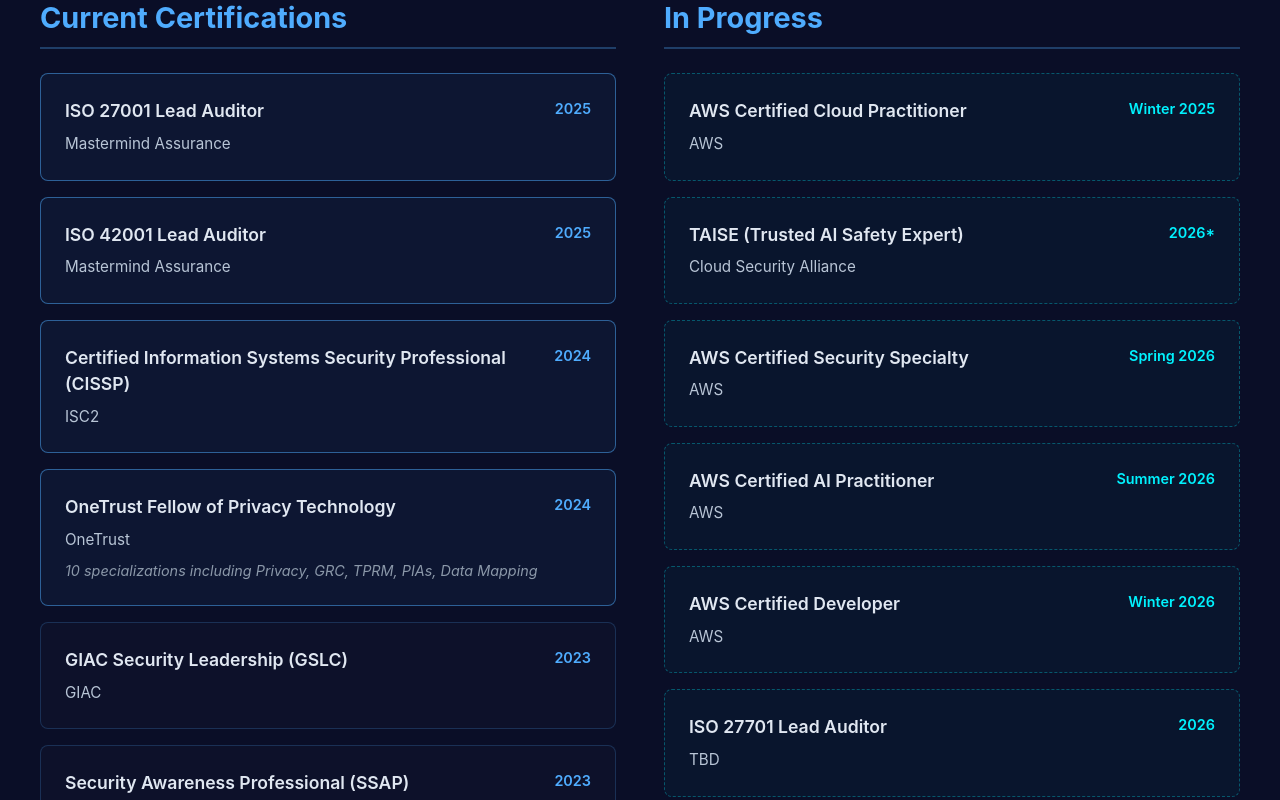
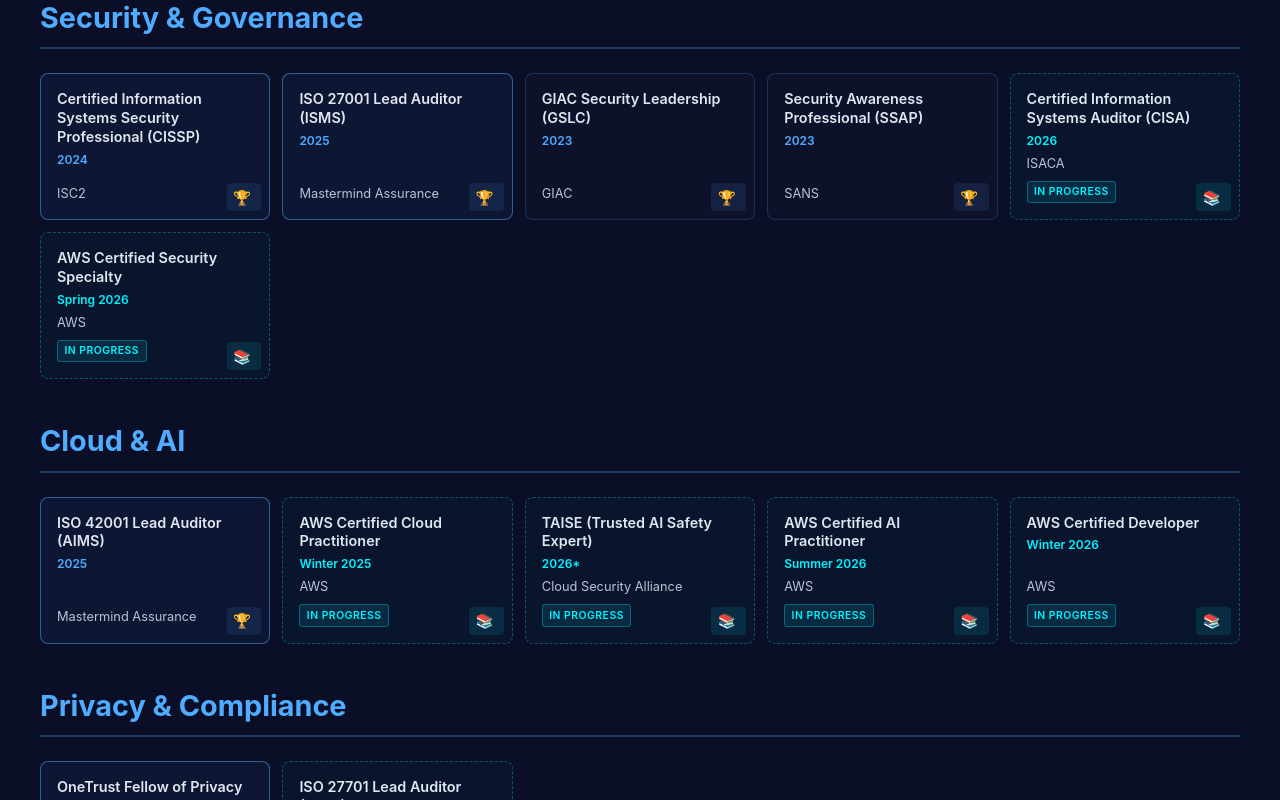
Before and after one commit to ajwill85/my_personal_website, a React (Vite) app: page / in a window 1280 px wide. Shown: the part 5260-6060 px from the top of the page. Built offline with nearby package versions, Linux system fonts and the light colour scheme; no server answers.

Commit message:
Updated certifications list, created more compact cert cards, changed  visual effects for completed vs in progress cert cards.

```diff
--- a/src/components/Certifications.css
+++ b/src/components/Certifications.css
@@ -12,37 +12,39 @@
 }
 
 .cert-grid {
-  display: grid;
-  grid-template-columns: repeat(auto-fit, minmax(400px, 1fr));
-  gap: 3rem;
+  display: flex;
+  flex-direction: column;
+  gap: 2.5rem;
   margin-bottom: 3rem;
 }
 
 .cert-category-title {
-  font-size: 1.5rem;
+  font-size: 1.25rem;
   font-weight: 700;
   color: #4facfe;
-  margin-bottom: 1.5rem;
+  margin-bottom: 1rem;
   padding-bottom: 0.5rem;
   border-bottom: 2px solid rgba(79, 172, 254, 0.3);
 }
 
 .cert-list {
-  display: flex;
-  flex-direction: column;
-  gap: 1rem;
+  display: grid;
+  grid-template-columns: repeat(auto-fill, minmax(200px, 1fr));
+  gap: 0.75rem;
 }
 
 .cert-card {
   background: rgba(15, 20, 45, 0.6);
   border: 1px solid rgba(79, 172, 254, 0.2);
   border-radius: 8px;
-  padding: 1.5rem;
+  padding: 1rem;
   transition: all 0.3s ease;
   position: relative;
-  display: block;
+  display: flex;
+  flex-direction: column;
   text-decoration: none;
   color: inherit;
+  min-height: 90px;
 }
 
 .cert-card.clickable {
@@ -55,37 +57,52 @@
   box-shadow: 0 4px 20px rgba(79, 172, 254, 0.1);
 }
 
-.cert-icon-badge {
+.cert-link-indicator {
   position: absolute;
-  top: 1rem;
-  left: 1rem;
-  font-size: 2rem;
-  opacity: 0;
-  transform: scale(0.5) rotate(-20deg);
-  transition: all 0.4s cubic-bezier(0.68, -0.55, 0.265, 1.55);
+  bottom: 0.5rem;
+  right: 0.5rem;
+  display: flex;
+  align-items: center;
+  gap: 0.25rem;
+  font-size: 0.75rem;
+  padding: 0.2rem 0.4rem;
+  border-radius: 4px;
+  transition: all 0.3s ease;
 }
 
-.cert-card.clickable:hover .cert-icon-badge {
-  opacity: 1;
-  transform: scale(1) rotate(0deg);
+.cert-link-indicator.verify {
+  color: #4facfe;
+  background: rgba(79, 172, 254, 0.1);
 }
 
-.cert-icon-badge.progress-icon {
-  animation: float 2s ease-in-out infinite;
+.cert-link-indicator.info {
+  color: #00f2fe;
+  background: rgba(0, 242, 254, 0.1);
 }
 
-@keyframes float {
-  0%, 100% {
-    transform: translateY(0) scale(0.5) rotate(-20deg);
-  }
-  50% {
-    transform: translateY(-5px) scale(0.5) rotate(-20deg);
-  }
+.cert-link-icon {
+  font-size: 0.9rem;
+  transition: transform 0.3s ease;
 }
 
-.cert-card.clickable:hover .cert-icon-badge.progress-icon {
-  animation: none;
-  transform: scale(1) rotate(0deg);
+.cert-link-text {
+  max-width: 0;
+  overflow: hidden;
+  opacity: 0;
+  font-weight: 600;
+  text-transform: uppercase;
+  letter-spacing: 0.5px;
+  transition: all 0.3s ease;
+  white-space: nowrap;
+}
+
+.cert-card:hover .cert-link-text {
+  max-width: 60px;
+  opacity: 1;
+}
+
+.cert-card:hover .cert-link-icon {
+  transform: scale(1.1);
 }
 
 .cert-card.highlight {
@@ -101,23 +118,22 @@
 
 .cert-header {
   display: flex;
-  justify-content: space-between;
-  align-items: flex-start;
-  gap: 1rem;
-  margin-bottom: 0.5rem;
+  flex-direction: column;
+  gap: 0.25rem;
+  margin-bottom: 0.25rem;
 }
 
 .cert-name {
-  font-size: 1.1rem;
+  font-size: 0.9rem;
   font-weight: 600;
   color: #e0e7f1;
   margin: 0;
-  flex: 1;
+  line-height: 1.3;
 }
 
 .cert-year,
 .cert-expected {
-  font-size: 0.9rem;
+  font-size: 0.75rem;
   font-weight: 600;
   color: #4facfe;
   white-space: nowrap;
@@ -128,16 +144,37 @@
 }
 
 .cert-issuer {
-  font-size: 0.95rem;
+  font-size: 0.8rem;
   color: #b8c5d6;
   margin: 0;
+  margin-top: auto;
 }
 
 .cert-details {
-  font-size: 0.9rem;
+  font-size: 0.75rem;
   color: #8b98a9;
-  margin: 0.5rem 0 0 0;
+  margin: 0.25rem 0 0 0;
   font-style: italic;
+  display: -webkit-box;
+  -webkit-line-clamp: 2;
+  line-clamp: 2;
+  -webkit-box-orient: vertical;
+  overflow: hidden;
+}
+
+.cert-status-badge {
+  display: inline-block;
+  margin-top: 0.5rem;
+  padding: 0.15rem 0.4rem;
+  font-size: 0.65rem;
+  font-weight: 600;
+  color: #00f2fe;
+  background: rgba(0, 242, 254, 0.1);
+  border: 1px solid rgba(0, 242, 254, 0.3);
+  border-radius: 3px;
+  text-transform: uppercase;
+  letter-spacing: 0.5px;
+  align-self: flex-start;
 }
 
 /* Special Recognition */
@@ -235,19 +272,17 @@
     padding: 3rem 1.5rem;
   }
 
-  .cert-grid {
-    grid-template-columns: 1fr;
-    gap: 2rem;
+  .cert-list {
+    grid-template-columns: repeat(auto-fill, minmax(150px, 1fr));
   }
 
-  .cert-header {
-    flex-direction: column;
-    align-items: flex-start;
+  .cert-card {
+    padding: 0.75rem;
+    min-height: 80px;
   }
 
-  .cert-year,
-  .cert-expected {
-    margin-top: 0.25rem;
+  .cert-name {
+    font-size: 0.85rem;
   }
 
   .recognition-card {
@@ -258,3 +293,9 @@
     font-size: 1.25rem;
   }
 }
+
+@media (min-width: 1200px) {
+  .cert-list {
+    grid-template-columns: repeat(auto-fill, minmax(220px, 1fr));
+  }
+}
--- a/src/components/Certifications.jsx
+++ b/src/components/Certifications.jsx
@@ -26,93 +26,137 @@
     };
   }, []);
 
-  const certifications = {
-    completed: [
-      {
-        name: 'ISO 27001 Lead Auditor',
-        issuer: 'Mastermind Assurance',
-        year: '2025',
-        highlight: true,
-        credlyUrl: 'https://www.credly.com/badges/d5f65c4b-4a1a-4c4c-96cf-5971756af729'
-      },
-      {
-        name: 'ISO 42001 Lead Auditor',
-        issuer: 'Mastermind Assurance',
-        year: '2025',
-        highlight: true,
-        credlyUrl: 'https://www.credly.com/badges/e7430cff-b1a1-4980-af63-3ce72bde04c4'
-      },
+  const categories = [
+    { id: 'security', name: 'Security & Governance' },
+    { id: 'cloud', name: 'Cloud & AI' },
+    { id: 'privacy', name: 'Privacy & Compliance' },
+    { id: 'leadership', name: 'Leadership & Recognition' }
+  ];
+
+  const certifications = [
     {
       name: 'Certified Information Systems Security Professional (CISSP)',
       issuer: 'ISC2',
       year: '2024',
+      category: 'security',
       highlight: true,
-        credlyUrl: 'https://www.credly.com/badges/bbae2686-b50a-43c2-883c-bc052d541281'
+      certUrl: 'https://www.credly.com/badges/bbae2686-b50a-43c2-883c-bc052d541281'
+    },
+    {
+      name: 'ISO 27001 Lead Auditor (ISMS)',
+      issuer: 'Mastermind Assurance',
+      year: '2025',
+      category: 'security',
+      highlight: true,
+      certUrl: 'https://www.credly.com/badges/d5f65c4b-4a1a-4c4c-96cf-5971756af729'
+    },
+    {
+      name: 'GIAC Security Leadership (GSLC)',
+      issuer: 'GIAC',
+      year: '2023',
+      category: 'security',
+      certUrl: 'https://www.credly.com/badges/fc7597e4-e4c9-4478-a2e6-99c44369f9b1'
+    },
+    {
+      name: 'Security Awareness Professional (SSAP)',
+      issuer: 'SANS',
+      year: '2023',
+      category: 'security',
+      certUrl: 'https://www.credly.com/badges/03638838-693a-4862-a933-60dc0c1f430c'
+    },
+    {
+      name: 'Certified Information Systems Auditor (CISA)',
+      issuer: 'ISACA',
+      expected: '2026',
+      category: 'security',
+      inProgress: true,
+      certUrl: 'https://www.isaca.org/credentialing/cisa'
+    },
+    {
+      name: 'AWS Certified Security Specialty',
+      issuer: 'AWS',
+      expected: 'Spring 2026',
+      category: 'security',
+      inProgress: true,
+      certUrl: 'https://aws.amazon.com/certification/certified-security-specialty/'
+    },
+    {
+      name: 'ISO 42001 Lead Auditor (AIMS)',
+      issuer: 'Mastermind Assurance',
+      year: '2025',
+      category: 'cloud',
+      highlight: true,
+      certUrl: 'https://www.credly.com/badges/e7430cff-b1a1-4980-af63-3ce72bde04c4'
+    },
+    {
+      name: 'AWS Certified Cloud Practitioner',
+      issuer: 'AWS',
+      expected: 'Winter 2025',
+      category: 'cloud',
+      inProgress: true,
+      certUrl: 'https://aws.amazon.com/certification/certified-cloud-practitioner/'
+    },
+    {
+      name: 'TAISE (Trusted AI Safety Expert)',
+      issuer: 'Cloud Security Alliance',
+      expected: '2026*',
+      category: 'cloud',
+      inProgress: true,
+      certUrl: 'https://cloudsecurityalliance.org/artifacts/taise-course-outline'
+    },
+    {
+      name: 'AWS Certified AI Practitioner',
+      issuer: 'AWS',
+      expected: 'Summer 2026',
+      category: 'cloud',
+      inProgress: true,
+      certUrl: 'https://aws.amazon.com/certification/certified-ai-practitioner/'
+    },
+    {
+      name: 'AWS Certified Developer',
+      issuer: 'AWS',
+      expected: 'Winter 2026',
+      category: 'cloud',
+      inProgress: true,
+      certUrl: 'https://aws.amazon.com/certification/certified-developer-associate/'
     },
     {
       name: 'OneTrust Fellow of Privacy Technology',
       issuer: 'OneTrust',
       year: '2024',
+      category: 'privacy',
       highlight: true,
       details: '10 specializations including Privacy, GRC, TPRM, PIAs, Data Mapping',
-        credlyUrl: 'https://www.credly.com/badges/de15b56a-e8ba-4e88-9de3-25cde63f3122'
+      certUrl: 'https://www.credly.com/badges/de15b56a-e8ba-4e88-9de3-25cde63f3122'
     },
     {
-        name: 'GIAC Security Leadership (GSLC)',
-        issuer: 'GIAC',
-        year: '2023',
-        credlyUrl: 'https://www.credly.com/badges/fc7597e4-e4c9-4478-a2e6-99c44369f9b1'
-      },
-      {
-        name: 'Security Awareness Professional (SSAP)',
-        issuer: 'SANS',
-        year: '2023',
-        credlyUrl: 'https://www.credly.com/badges/03638838-693a-4862-a933-60dc0c1f430c'
+      name: 'ISO 27701 Lead Auditor (PIMS)',
+      issuer: 'TBD',
+      expected: '2026',
+      category: 'privacy',
+      inProgress: true,
+      certUrl: 'https://www.iso.org/standard/85819.html'
     },
     {
       name: 'GIAC Advisory Board Member',
       issuer: 'GIAC',
-        year: '2023'
-      }
-    ],
-    inProgress: [
-      {
-        name: 'AWS Certified Cloud Practitioner',
-        issuer: 'AWS',
-        expected: 'Winter 2025',
-        awsUrl: 'https://aws.amazon.com/certification/certified-cloud-practitioner/'
+      year: '2023',
+      category: 'leadership',
+      certUrl: 'https://www.credly.com/badges/9edca151-4ece-4edf-aca0-dac53b796df1'
     },
     {
-        name: 'TAISE (Trusted AI Safety Expert)',
+      name: 'TAISE Founding Contributor',
       issuer: 'Cloud Security Alliance',
-        expected: '2026*',
-        awsUrl: 'https://cloudsecurityalliance.org/artifacts/taise-course-outline'
-      },
-      {
-        name: 'AWS Certified Security Specialty',
-        issuer: 'AWS',
-        expected: 'Spring 2026',
-        awsUrl: 'https://aws.amazon.com/certification/certified-security-specialty/'
-      },
-      {
-        name: 'AWS Certified AI Practitioner',
-        issuer: 'AWS',
-        expected: 'Summer 2026',
-        awsUrl: 'https://aws.amazon.com/certification/certified-ai-practitioner/'
-      },
-      {
-        name: 'AWS Certified Developer',
-        issuer: 'AWS',
-        expected: 'Winter 2026',
-        awsUrl: 'https://aws.amazon.com/certification/certified-developer-associate/'
-      },
-      {
-        name: 'ISO 27701 Lead Auditor',
-        issuer: 'TBD',
-        expected: '2026',
-        awsUrl: 'https://www.iso.org/standard/85819.html'
+      year: '2025',
+      category: 'leadership',
+      highlight: true,
+      details: 'Supporting the development of industry standards for AI security governance',
+      certUrl: 'https://cloudsecurityalliance.org/education/taise-donors'
     }
-    ]
+  ];
+
+  const getCertsByCategory = (categoryId) => {
+    return certifications.filter(cert => cert.category === categoryId);
   };
 
   return (
@@ -121,84 +165,40 @@
         <h2 className="section-title">Certifications</h2>
 
         <div className="cert-grid">
-          {/* Completed Certifications */}
-          <div className="cert-category">
-            <h3 className="cert-category-title">Current Certifications</h3>
+          {categories.map((category) => {
+            const certs = getCertsByCategory(category.id);
+            if (certs.length === 0) return null;
+            return (
+              <div key={category.id} className="cert-category">
+                <h3 className="cert-category-title">{category.name}</h3>
                 <div className="cert-list">
-              {certifications.completed.map((cert, index) => (
-                cert.credlyUrl ? (
+                  {certs.map((cert, index) => (
                     <a
                       key={index}
-                    href={cert.credlyUrl}
+                      href={cert.certUrl}
                       target="_blank"
                       rel="noopener noreferrer"
-                    className={`cert-card ${cert.highlight ? 'highlight' : ''} clickable`}
+                      className={`cert-card ${cert.highlight ? 'highlight' : ''} ${cert.inProgress ? 'in-progress' : ''} clickable`}
                     >
-                    <div className="cert-icon-badge">🏆</div>
                       <div className="cert-header">
                         <h4 className="cert-name">{cert.name}</h4>
-                      <span className="cert-year">{cert.year}</span>
+                        <span className={cert.inProgress ? 'cert-expected' : 'cert-year'}>
+                          {cert.inProgress ? cert.expected : cert.year}
+                        </span>
                       </div>
                       <p className="cert-issuer">{cert.issuer}</p>
                       {cert.details && <p className="cert-details">{cert.details}</p>}
-                  </a>
-                ) : (
-                  <div key={index} className={`cert-card ${cert.highlight ? 'highlight' : ''}`}>
-                    <div className="cert-header">
-                      <h4 className="cert-name">{cert.name}</h4>
-                      <span className="cert-year">{cert.year}</span>
-                    </div>
-                    <p className="cert-issuer">{cert.issuer}</p>
-                    {cert.details && <p className="cert-details">{cert.details}</p>}
-                  </div>
-                )
-              ))}
-            </div>
-          </div>
-
-          {/* In Progress Certifications */}
-          <div className="cert-category">
-            <h3 className="cert-category-title">In Progress</h3>
-            <div className="cert-list">
-              {certifications.inProgress.map((cert, index) => (
-                <a
-                  key={index}
-                  href={cert.awsUrl}
-                  target="_blank"
-                  rel="noopener noreferrer"
-                  className="cert-card in-progress clickable"
-                >
-                  <div className="cert-icon-badge progress-icon">📚</div>
-                  <div className="cert-header">
-                    <h4 className="cert-name">{cert.name}</h4>
-                    <span className="cert-expected">{cert.expected}</span>
-                  </div>
-                  <p className="cert-issuer">{cert.issuer}</p>
+                      {cert.inProgress && <span className="cert-status-badge">In Progress</span>}
+                      <span className={`cert-link-indicator ${cert.inProgress ? 'info' : 'verify'}`}>
+                        <span className="cert-link-icon">{cert.inProgress ? '📚' : '🏆'}</span>
+                        <span className="cert-link-text">{cert.inProgress ? 'Info' : 'Verify'}</span>
+                      </span>
                     </a>
                   ))}
                 </div>
               </div>
-        </div>
-
-        {/* Special Recognition */}
-        <div className="special-recognition">
-          <div className="recognition-card">
-            <h4>🏆 Founding Contributor</h4>
-            <p>
-              <strong>CSA TAISE (Trusted AI Safety Expert) Certification</strong>
-            </p>
-            <p className="recognition-description">
-              Supporting the development of industry standards for AI security governance
-            </p>
-            <a
-              href="https://cloudsecurityalliance.org/education/taise-donors"
-              target="_blank"
-              rel="noopener noreferrer"
-              className="recognition-link"
-            >
-              View Recognition →
-            </a>
-          </div>
+            );
+          })}
         </div>
       </div>
     </section>
```
Lines whose indentation alone changed are shown as unchanged.
